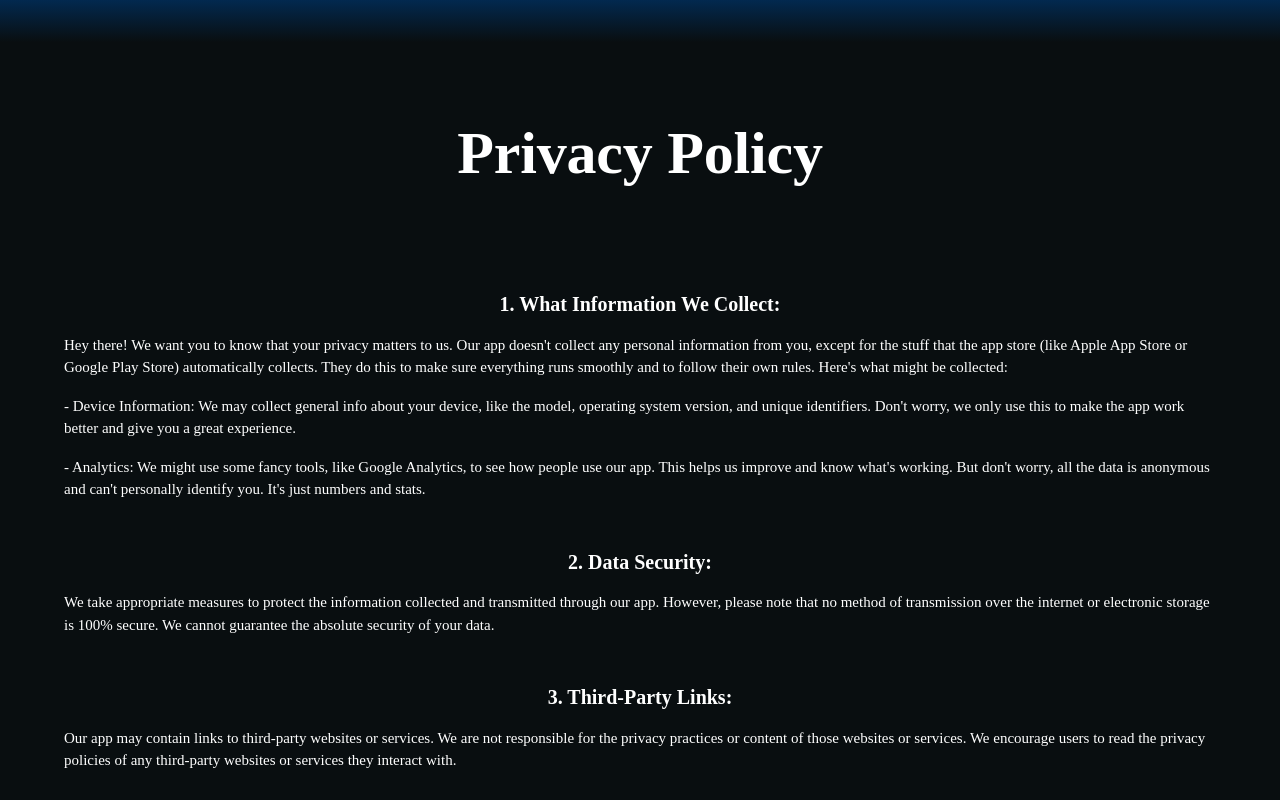
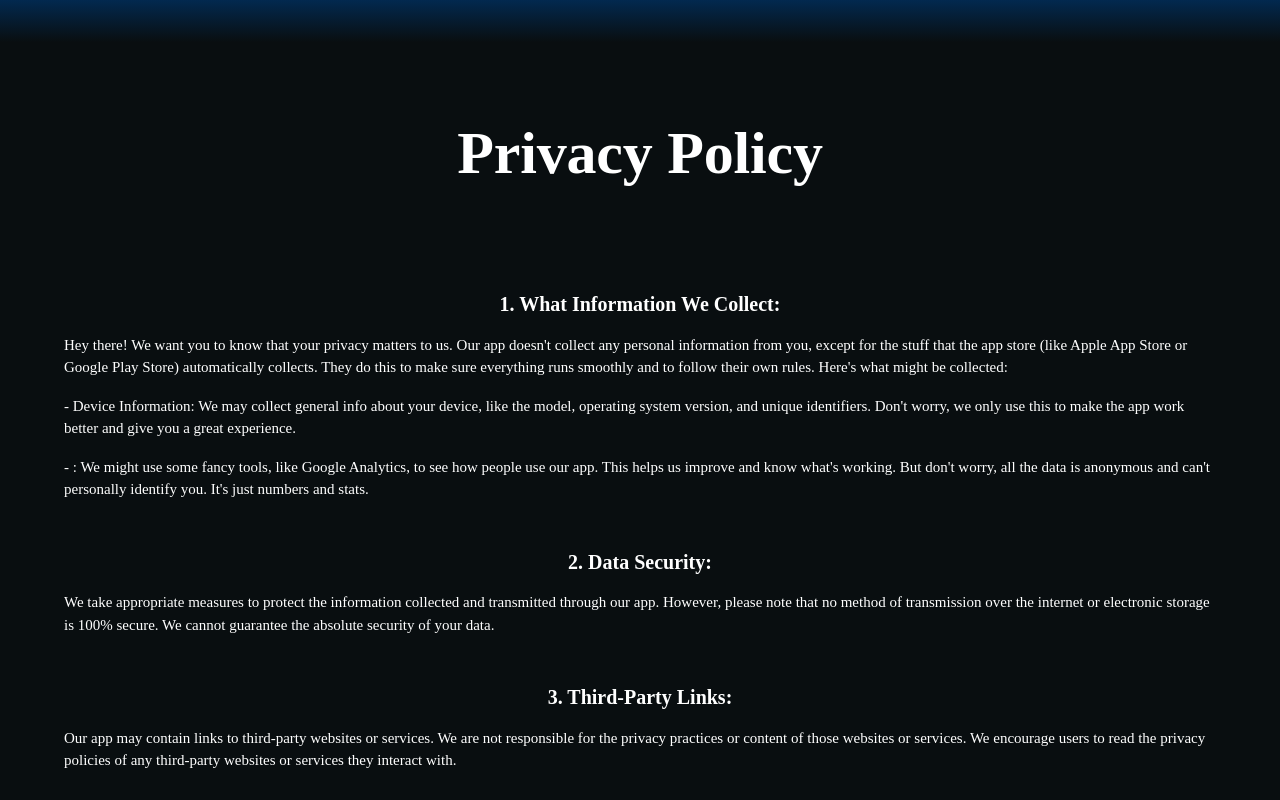
Before and after one commit to UniSports-Technology-LLC/website-sift-stats, a React (Create React App) app: page /privacy in a window 1280 px wide. Shown: the top 800 px of the page. Built offline with nearby package versions, Linux system fonts and the light colour scheme.

Commit message:
Test deploy

```diff
--- a/src/Privacy/Body.tsx
+++ b/src/Privacy/Body.tsx
@@ -24,7 +24,7 @@ export default function PrivacyBody() {
           - Device Information: We may collect general info about your device, like the model, operating system version, and unique identifiers. Don't worry, we only use this to make the app work better and give you a great experience.
         </Typography>
         <Typography paragraph>
-          - Analytics: We might use some fancy tools, like Google Analytics, to see how people use our app. This helps us improve and know what's working. But don't worry, all the data is anonymous and can't personally identify you. It's just numbers and stats.
+          - : We might use some fancy tools, like Google Analytics, to see how people use our app. This helps us improve and know what's working. But don't worry, all the data is anonymous and can't personally identify you. It's just numbers and stats.
         </Typography>
       </Box>
 
```
